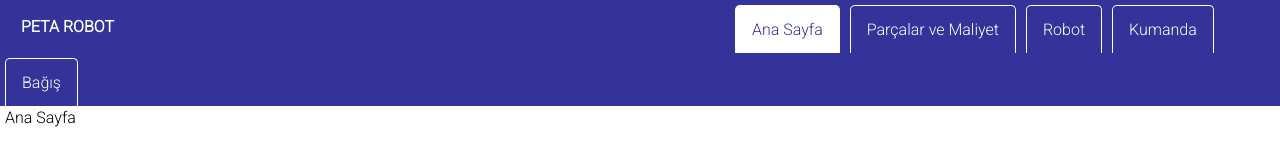
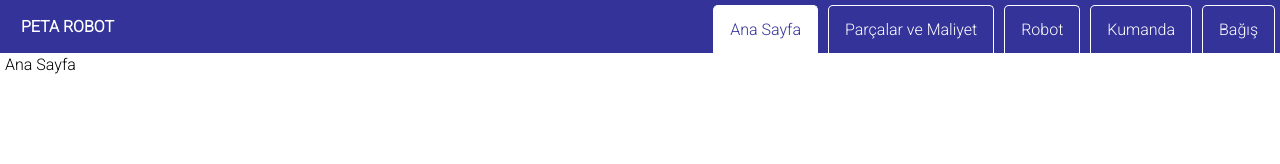
Before and after one commit to PetaRobot/petarobot.github.io, a plain HTML site: page index.html in a window 1280 px wide. Drawn offline with Linux system fonts and the light colour scheme.

Commit message:
Add files via upload

```diff
--- a/css/style.css
+++ b/css/style.css
@@ -36,19 +36,22 @@ ul {
 }
 
 li {
-	float: left;
+	float: right;
 }
 
 li span{
 	display: block;
 	color: white;
 	margin-left: 5px;
-	margin-right: 600px;
 	margin-top: 3px;
 	text-align: center;
 	padding: 14px 16px;
 	text-decoration: none;
 	font-weight: 600;
+}
+
+.ana{
+	float: left;
 }
 
 li a {
--- a/index.html
+++ b/index.html
@@ -17,12 +17,12 @@
 
 <body>
     <ul>
-        <li><span>PETA ROBOT</span></li>
+        <li><a id="bagis" onclick="menuBagis()">Bağış</a></li>
+        <li><a id="kumanda" onclick="menuKumanda()">Kumanda</a></li>
+        <li><a id="robot" onclick="menuRobot()">Robot</a></li>
+        <li><a id="parca" onclick="menuParca()">Parçalar ve Maliyet</a></li>
         <li><a id="index" onclick="menuAna()">Ana Sayfa</a></li>
-        <li><a id="parca" onclick="menuParca()">Parçalar ve Maliyet</a></li>
-        <li><a id="robot" onclick="menuRobot()">Robot</a></li>
-        <li><a id="kumanda" onclick="menuKumanda()">Kumanda</a></li>
-        <li><a id="bagis" onclick="menuBagis()">Bağış</a></li>
+        <li class="ana"><span>PETA ROBOT</span></li>
     </ul>
     <div class="anasayfa" id="anaSayfaDiv"><span>Ana Sayfa</span></div>
     <div class="parca" id="parcaDiv"><span>Parça</span></div>
```
